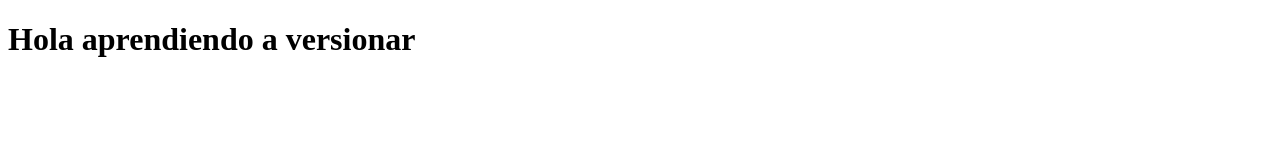
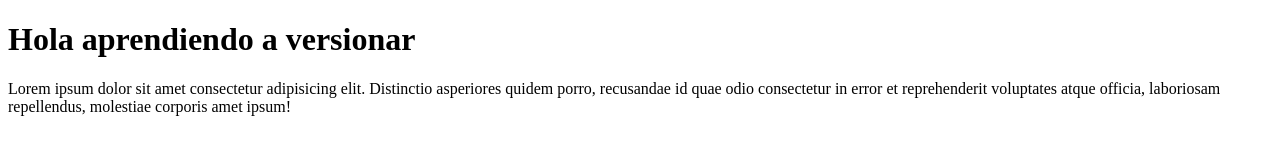
Before and after one commit to Oscarlop/Git, a plain HTML site: page index.html in a window 1280 px wide. Drawn offline with Linux system fonts and the light colour scheme.

Commit message:
Agregamos un nuevo parrafo

```diff
--- a/index.html
+++ b/index.html
@@ -8,5 +8,6 @@
 </head>
 <body>
     <h1>Hola aprendiendo a versionar</h1>
+    <p>Lorem ipsum dolor sit amet consectetur adipisicing elit. Distinctio asperiores quidem porro, recusandae id quae odio consectetur in error et reprehenderit voluptates atque officia, laboriosam repellendus, molestiae corporis amet ipsum!</p>
 </body>
 </html>
```
